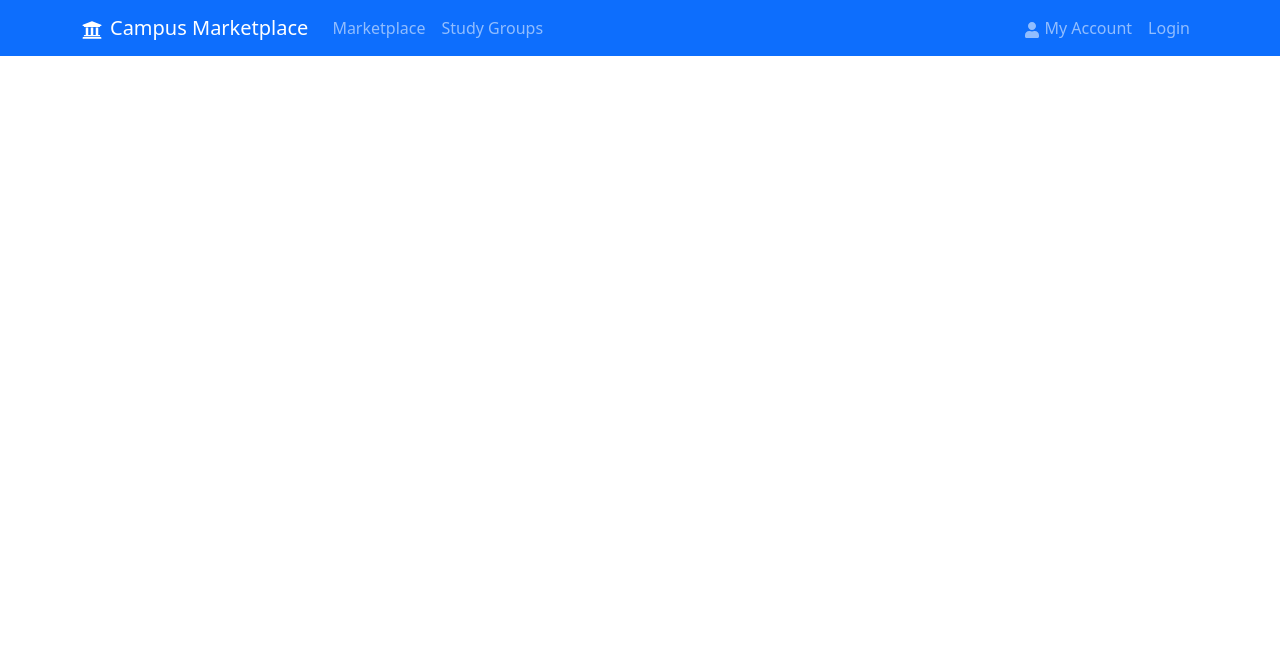
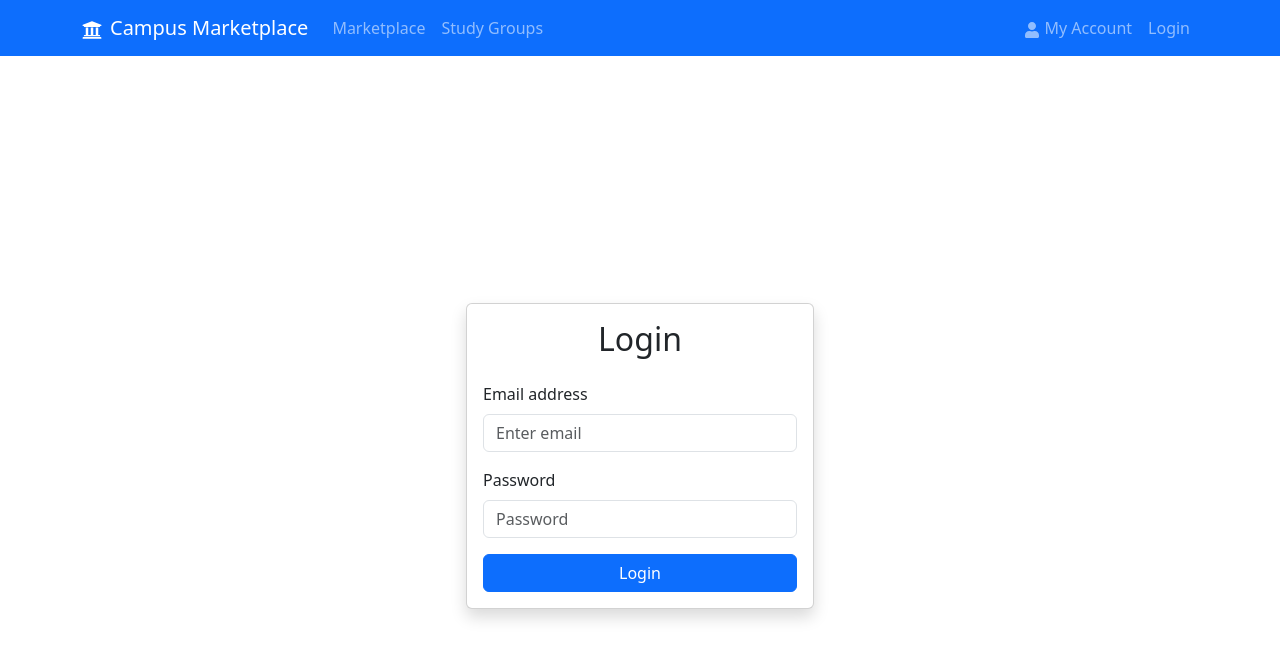
Before and after one commit to cyeh12/dorm-deals-network, a React (Vite) app in the folder client/: page /login in a window 1280 px wide. Shown: the top 658 px of the page. Built offline with nearby package versions, Linux system fonts and the light colour scheme.

Commit message:
Login page first draft

```diff
--- a/client/src/App.jsx
+++ b/client/src/App.jsx
@@ -3,7 +3,7 @@ import { BrowserRouter as Router, Routes, Route } from 'react-router-dom';
 import { ToastContainer } from 'react-toastify';
 import AppNavbar from './components/AppNavbar';
 import HomePage from './pages/HomePage';
-// import LoginPage from './pages/LoginPage';
+import LoginPage from './pages/LoginPage';
 // import RegisterPage from './pages/RegisterPage';
 // import MarketplacePage from './pages/MarketplacePage';
 // import ItemDetailPage from './pages/ItemDetailPage';
@@ -21,8 +21,8 @@ function App() {
         <div className="content-wrap">
           <Routes>
             <Route path="/" element={<HomePage />} />
-            {/* <Route path="/login" element={<LoginPage />} />
-            <Route path="/register" element={<RegisterPage />} />
+            <Route path="/login" element={<LoginPage />} />
+            {/* <Route path="/register" element={<RegisterPage />} />
             <Route path="/marketplace" element={<MarketplacePage />} />
             <Route path="/items/:id" element={<ItemDetailPage />} />
             <Route path="/post-item" element={<PostItemPage />} />
--- /dev/null
+++ b/client/src/pages/LoginPage.jsx
@@ -0,0 +1,54 @@
+import React, { useState } from 'react';
+import { Form, Button, Container, Row, Col, Card } from 'react-bootstrap';
+
+const LoginPage = () => {
+  const [email, setEmail] = useState('');
+  const [password, setPassword] = useState('');
+
+  const handleSubmit = (e) => {
+    e.preventDefault();
+    // Add login logic here
+    alert('Login submitted!');
+  };
+
+  return (
+    <Container className="d-flex align-items-center justify-content-center min-vh-100">
+      <Row className="w-100 justify-content-center">
+        <Col md={6} lg={4}>
+          <Card className="shadow">
+            <Card.Body>
+              <h2 className="mb-4 text-center">Login</h2>
+              <Form onSubmit={handleSubmit}>
+                <Form.Group className="mb-3" controlId="formBasicEmail">
+                  <Form.Label>Email address</Form.Label>
+                  <Form.Control
+                    type="email"
+                    placeholder="Enter email"
+                    value={email}
+                    onChange={(e) => setEmail(e.target.value)}
+                    required
+                  />
+                </Form.Group>
+                <Form.Group className="mb-3" controlId="formBasicPassword">
+                  <Form.Label>Password</Form.Label>
+                  <Form.Control
+                    type="password"
+                    placeholder="Password"
+                    value={password}
+                    onChange={(e) => setPassword(e.target.value)}
+                    required
+                  />
+                </Form.Group>
+                <Button variant="primary" type="submit" className="w-100">
+                  Login
+                </Button>
+              </Form>
+            </Card.Body>
+          </Card>
+        </Col>
+      </Row>
+    </Container>
+  );
+};
+
+export default LoginPage;
```
